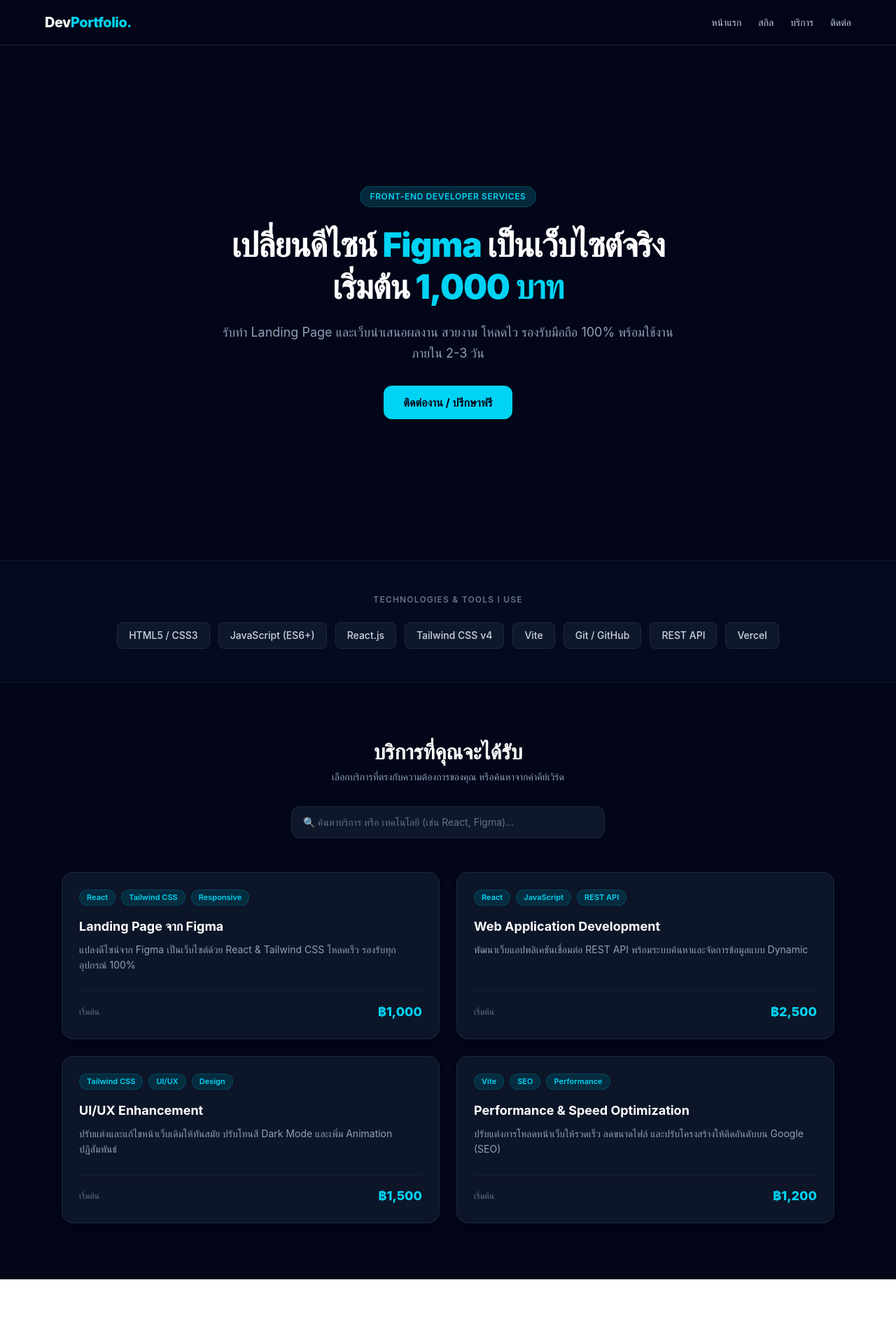
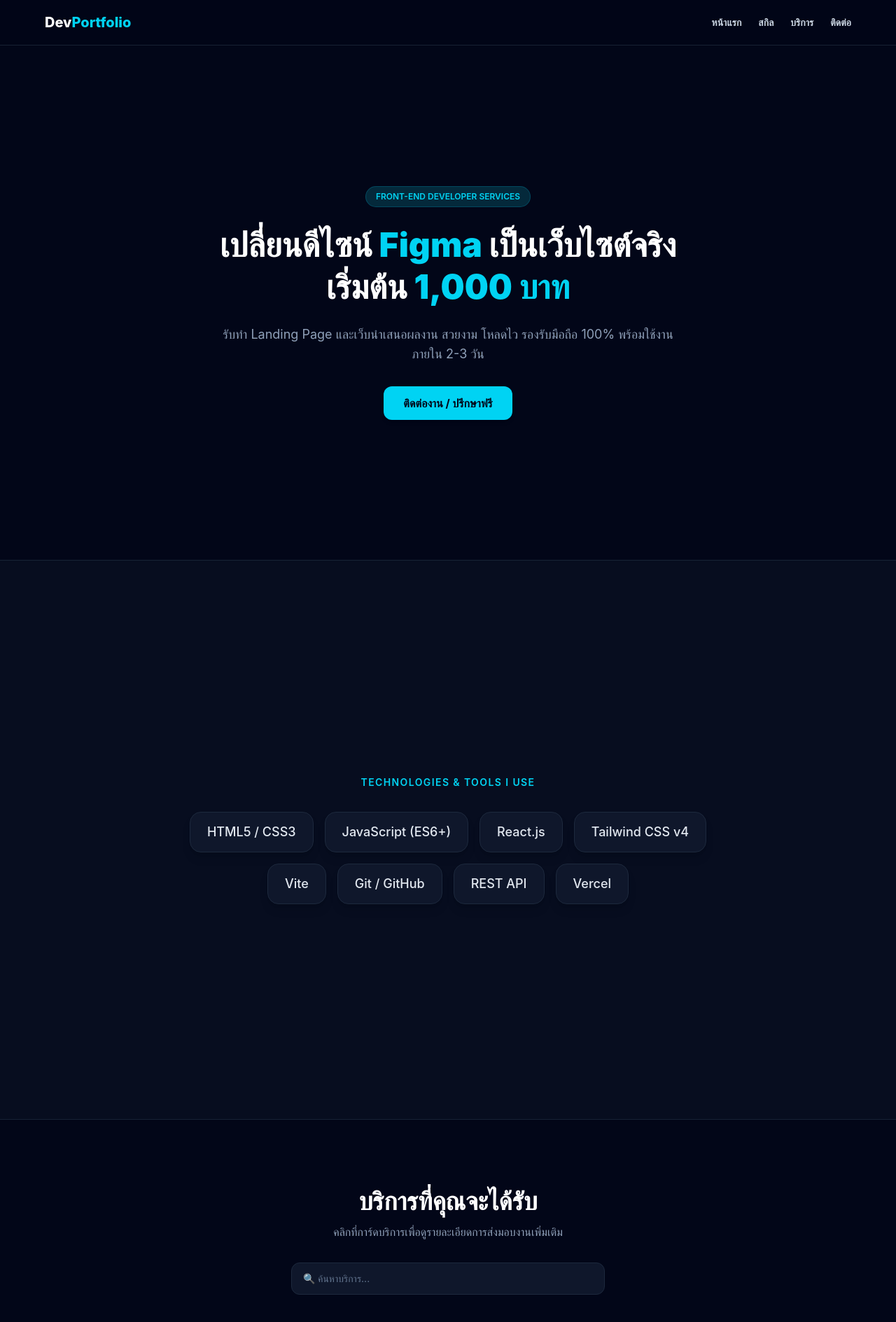
Before and after one commit to borripat25471/my-react-portfolio, a React (Vite) app: page / in a window 1280 px wide. Shown: the top 1889 px of the page at 70% size. Before the commit the page ends 1828 px from the top, so only its background shows below. Built offline with nearby package versions, Linux system fonts and the light colour scheme.

Commit message:
feat: complete portfolio layout and search feature

```diff
--- a/src/App.jsx
+++ b/src/App.jsx
@@ -4,47 +4,73 @@ import ServiceCard from './components/ServiceCard';
 const servicesData = [
   {
     id: 1,
-    title: 'Landing Page จาก Figma',
+    title: 'Landing Page จาก Figma / Adobe XD',
     description: 'แปลงดีไซน์จาก Figma เป็นเว็บไซต์ด้วย React & Tailwind CSS โหลดเร็ว รองรับทุกอุปกรณ์ 100%',
     price: 1000,
-    tags: ['React', 'Tailwind CSS', 'Responsive']
+    tags: ['React', 'Tailwind CSS', 'Responsive'],
+    details: {
+      duration: '2 - 3 วัน',
+      deliverables: [
+        'แปลงไฟล์ Figma เป็น Code (Clean Code & Reusable Component)',
+        'รองรับ Responsive ทุกขนาดหน้าจอ (Mobile, Tablet, Desktop)',
+        'ปรับแต่ง SEO เบื้องต้น + Meta Tags',
+        'Deploy ขึ้น Vercel / Netlify พร้อมใช้งาน'
+      ]
+    }
   },
   {
     id: 2,
-    title: 'Web Application Development',
-    description: 'พัฒนาเว็บแอปพลิเคชันเชื่อมต่อ REST API พร้อมระบบค้นหาและจัดการข้อมูลแบบ Dynamic',
+    title: 'พัฒนา Web Application / Dashboard',
+    description: 'พัฒนาหน้าเว็บเชื่อมต่อ REST API พร้อมระบบค้นหาและจัดการข้อมูลแบบ Dynamic',
     price: 2500,
-    tags: ['React', 'JavaScript', 'REST API']
+    tags: ['React', 'JavaScript', 'REST API'],
+    details: {
+      duration: '5 - 7 วัน',
+      deliverables: [
+        'พัฒนา UI หน้าเว็บบอร์ด/ระบบหลังบ้านตามโจทย์',
+        'เชื่อมต่อ REST API / Fetch Data (CRUD)',
+        'ระบบค้นหา Filter และ Sort ข้อมูล',
+        'ระบบแจ้งเตือน Error Handling & Loading State'
+      ]
+    }
   },
   {
     id: 3,
-    title: 'UI/UX Enhancement',
+    title: 'ปรับแต่ง UI/UX & Dark Mode',
     description: 'ปรับแต่งและแก้ไขหน้าเว็บเดิมให้ทันสมัย ปรับโทนสี Dark Mode และเพิ่ม Animation ปฏิสัมพันธ์',
     price: 1500,
-    tags: ['Tailwind CSS', 'UI/UX', 'Design']
+    tags: ['Tailwind CSS', 'UI/UX', 'Design'],
+    details: {
+      duration: '1 - 2 วัน',
+      deliverables: [
+        'รีดีไซน์หน้าเว็บเดิมให้ทันสมัยสไตล์ Modern Web',
+        'เพิ่มระบบสลับ Dark Mode / Light Mode',
+        'ใส่ Micro-interaction Animations สวยงาม'
+      ]
+    }
   },
   {
     id: 4,
     title: 'Performance & Speed Optimization',
     description: 'ปรับแต่งการโหลดหน้าเว็บให้รวดเร็ว ลดขนาดไฟล์ และปรับโครงสร้างให้ติดอันดับบน Google (SEO)',
     price: 1200,
-    tags: ['Vite', 'SEO', 'Performance']
+    tags: ['Vite', 'SEO', 'Performance'],
+    details: {
+      duration: '1 - 2 วัน',
+      deliverables: [
+        'วิเคราะห์และเพิ่มคะแนน Lighthouse / PageSpeed',
+        'Compress รูปภาพและ Optimize Assets ทั้งหมด',
+        'จัดโครงสร้าง HTML Semantic Tag เพื่อ SEO'
+      ]
+    }
   }
 ];
 
-const techStack = [
-  'HTML5 / CSS3',
-  'JavaScript (ES6+)',
-  'React.js',
-  'Tailwind CSS v4',
-  'Vite',
-  'Git / GitHub',
-  'REST API',
-  'Vercel'
-];
+const techStack = ['HTML5 / CSS3', 'JavaScript (ES6+)', 'React.js', 'Tailwind CSS v4', 'Vite', 'Git / GitHub', 'REST API', 'Vercel'];
 
 export default function App() {
-  const [isOpen, setIsOpen] = useState(false);
+  const [isContactOpen, setIsContactOpen] = useState(false);
+  const [selectedService, setSelectedService] = useState(null);
   const [searchTerm, setSearchTerm] = useState('');
 
   const filteredServices = servicesData.filter((item) =>
@@ -54,59 +80,44 @@ export default function App() {
   );
 
   return (
-    <div className="bg-slate-950 text-slate-100 min-h-screen font-sans antialiased selection:bg-cyan-500 selection:text-slate-950">
+    <div className="bg-slate-950 text-slate-100 min-h-screen font-sans antialiased">
       {/* Navigation Bar */}
-      <nav className="border-b border-slate-800/80 bg-slate-950/90 backdrop-blur-md sticky top-0 z-40 px-6 py-4 h-[65px]">
+      <nav className="border-b border-slate-800/80 bg-slate-950/90 backdrop-blur-md fixed top-0 left-0 right-0 z-40 px-6 py-4 h-[65px]">
         <div className="max-w-6xl mx-auto flex justify-between items-center h-full">
-          <span className="text-xl font-extrabold tracking-tight text-white">
-            Dev<span className="text-cyan-400">Portfolio.</span>
-          </span>
-          <div className="flex gap-6 text-sm font-medium text-slate-300">
+          <span className="text-xl font-extrabold text-white">Dev<span className="text-cyan-400">Portfolio</span></span>
+          <div className="flex gap-6 text-sm font-bold text-slate-300">
             <a href="#home" className="hover:text-cyan-400 transition">หน้าแรก</a>
             <a href="#skills" className="hover:text-cyan-400 transition">สกิล</a>
             <a href="#services" className="hover:text-cyan-400 transition">บริการ</a>
-            <button onClick={() => setIsOpen(true)} className="hover:text-cyan-400 transition cursor-pointer">
-              ติดต่อ
-            </button>
+            <button onClick={() => setIsContactOpen(true)} className="hover:text-cyan-400 transition cursor-pointer">ติดต่อ</button>
           </div>
         </div>
       </nav>
 
-      {/* Hero Section */}
-      <section id="home" className="min-h-[calc(100vh-65px)] flex flex-col justify-center items-center px-4 text-center max-w-4xl mx-auto py-12">
-        <span className="text-cyan-400 text-xs font-semibold tracking-wider uppercase bg-cyan-950/80 px-3.5 py-1.5 rounded-full border border-cyan-800/60 mb-6">
+      {/* Hero Section (เต็ม 1 หน้าจอ) */}
+      <section id="home" className="min-h-screen flex flex-col justify-center items-center px-4 text-center max-w-4xl mx-auto pt-[65px]">
+        <span className="text-cyan-400 text-xs font-semibold uppercase bg-cyan-950/80 px-3.5 py-1.5 rounded-full border border-cyan-800/60 mb-6">
           FRONT-END DEVELOPER SERVICES
         </span>
-
-        <h1 className="text-3xl md:text-5xl font-black text-white mb-5 leading-tight tracking-tight">
+        <h1 className="text-3xl md:text-5xl font-black text-white mb-6 leading-tight">
           เปลี่ยนดีไซน์ <span className="text-cyan-400">Figma</span> เป็นเว็บไซต์จริง<br />
           เริ่มต้น <span className="text-cyan-400">1,000 บาท</span>
         </h1>
-
-        <p className="text-slate-400 text-base md:text-lg mb-8 max-w-2xl mx-auto leading-relaxed">
+        <p className="text-slate-400 text-base md:text-lg mb-8 max-w-2xl mx-auto">
           รับทำ Landing Page และเว็บนำเสนอผลงาน สวยงาม โหลดไว รองรับมือถือ 100% พร้อมใช้งานภายใน 2-3 วัน
         </p>
-
-        <button
-          onClick={() => setIsOpen(true)}
-          className="bg-cyan-400 hover:bg-cyan-300 text-slate-950 font-bold px-7 py-3 rounded-xl shadow-md hover:shadow-cyan-400/20 transition cursor-pointer text-base"
-        >
+        <button onClick={() => setIsContactOpen(true)} className="bg-cyan-400 hover:bg-cyan-300 text-slate-950 font-bold px-7 py-3 rounded-xl shadow-md transition cursor-pointer">
           ติดต่องาน / ปรึกษาฟรี
         </button>
       </section>
 
-      {/* Tech Stack Section */}
-      <section id="skills" className="py-12 border-t border-b border-slate-900 bg-slate-900/30">
-        <div className="max-w-6xl mx-auto px-6 text-center">
-          <p className="text-xs font-semibold uppercase tracking-widest text-slate-500 mb-6">
-            TECHNOLOGIES & TOOLS I USE
-          </p>
-          <div className="flex flex-wrap justify-center gap-3">
+      {/* Tech Stack Section (เต็ม 1 หน้าจอ) */}
+      <section id="skills" className="min-h-screen flex flex-col justify-center items-center border-t border-b border-slate-800/80 bg-slate-900/40 px-6">
+        <div className="max-w-6xl mx-auto text-center">
+          <p className="text-sm font-semibold uppercase tracking-widest text-cyan-400 mb-8">TECHNOLOGIES & TOOLS I USE</p>
+          <div className="flex flex-wrap justify-center gap-4 max-w-3xl mx-auto">
             {techStack.map((tech, index) => (
-              <span
-                key={index}
-                className="bg-slate-900 border border-slate-800 text-slate-300 hover:text-cyan-400 hover:border-cyan-500/40 text-xs md:text-sm font-medium px-4 py-2 rounded-lg transition"
-              >
+              <span key={index} className="bg-slate-900 border border-slate-800 text-slate-200 text-base md:text-lg font-medium px-6 py-3.5 rounded-2xl shadow-lg">
                 {tech}
               </span>
             ))}
@@ -114,58 +125,74 @@ export default function App() {
         </div>
       </section>
 
-      {/* Services & Search Section */}
-      <section id="services" className="py-20 px-6 max-w-6xl mx-auto">
-        <h2 className="text-2xl md:text-3xl font-bold text-center text-white mb-2">
-          บริการที่คุณจะได้รับ
-        </h2>
-        <p className="text-slate-400 text-sm text-center mb-8">
-          เลือกบริการที่ตรงกับความต้องการของคุณ หรือค้นหาจากคำคีย์เวิร์ด
-        </p>
+      {/* Services Section (เต็ม 1 หน้าจอ) */}
+      <section id="services" className="min-h-screen flex flex-col justify-center items-center py-24 px-6 max-w-6xl mx-auto">
+        <h2 className="text-2xl md:text-4xl font-bold text-center text-white mb-3">บริการที่คุณจะได้รับ</h2>
+        <p className="text-slate-400 text-sm md:text-base text-center mb-8">คลิกที่การ์ดบริการเพื่อดูรายละเอียดการส่งมอบงานเพิ่มเติม</p>
 
-        {/* Search Input */}
-        <div className="max-w-md mx-auto mb-12">
+        <div className="max-w-md w-full mx-auto mb-10">
           <input
             type="text"
-            placeholder="🔍 ค้นหาบริการ หรือ เทคโนโลยี (เช่น React, Figma)..."
+            placeholder="🔍 ค้นหาบริการ..."
             value={searchTerm}
             onChange={(e) => setSearchTerm(e.target.value)}
-            className="bg-slate-900 border border-slate-800 text-white placeholder-slate-500 rounded-xl px-4 py-3 focus:outline-none focus:border-cyan-400 w-full text-sm transition"
+            className="bg-slate-900 border border-slate-800 text-white placeholder-slate-500 rounded-xl px-4 py-3 focus:border-cyan-400 w-full text-sm outline-none"
           />
         </div>
 
-        {/* Services List */}
-        {filteredServices.length === 0 ? (
-          <p className="text-center text-slate-500 py-8">ไม่พบบริการที่ตรงกับ "{searchTerm}"</p>
-        ) : (
-          <div className="grid grid-cols-1 md:grid-cols-2 lg:grid-cols-2 gap-6">
-            {filteredServices.map((item) => (
-              <ServiceCard
-                key={item.id}
-                title={item.title}
-                description={item.description}
-                price={item.price}
-                tags={item.tags}
-              />
-            ))}
-          </div>
-        )}
+        <div className="grid grid-cols-1 md:grid-cols-2 gap-6 w-full">
+          {filteredServices.map((item) => (
+            <div key={item.id} onClick={() => setSelectedService(item)} className="cursor-pointer">
+              <ServiceCard title={item.title} description={item.description} price={item.price} tags={item.tags} />
+            </div>
+          ))}
+        </div>
       </section>
 
-      {/* Modal */}
-      {isOpen && (
+      {/* Service Detail Modal */}
+      {selectedService && (
         <div className="fixed inset-0 bg-slate-950/80 backdrop-blur-sm flex items-center justify-center p-4 z-50">
-          <div className="bg-slate-900 border border-slate-800 p-6 rounded-xl max-w-sm w-full text-left shadow-2xl">
-            <h3 className="text-xl font-bold text-cyan-400 mb-2">ส่งข้อความติดต่องาน</h3>
+          <div className="bg-slate-900 border border-slate-800 p-6 md:p-8 rounded-2xl max-w-lg w-full text-left shadow-2xl relative">
+            <span className="text-xs text-cyan-400 font-semibold uppercase">รายละเอียดบริการ</span>
+            <h3 className="text-xl md:text-2xl font-bold text-white mt-1 mb-3">{selectedService.title}</h3>
+            <p className="text-slate-300 text-sm mb-6 leading-relaxed">{selectedService.description}</p>
+
+            <div className="bg-slate-950 p-4 rounded-xl border border-slate-800/80 mb-6">
+              <p className="text-xs text-slate-400 mb-2 font-medium">สิ่งที่ลูกค้าจะได้รับ:</p>
+              <ul className="list-disc list-inside text-xs md:text-sm text-slate-300 space-y-1.5">
+                {selectedService.details.deliverables.map((item, idx) => (
+                  <li key={idx}>{item}</li>
+                ))}
+              </ul>
+              <div className="mt-4 pt-3 border-t border-slate-800 flex justify-between text-xs text-slate-400">
+                <span>ระยะเวลาทำงาน: <strong className="text-cyan-400">{selectedService.details.duration}</strong></span>
+                <span>ราคาเริ่มต้น: <strong className="text-cyan-400 font-bold">฿{selectedService.price.toLocaleString()}</strong></span>
+              </div>
+            </div>
+
+            <div className="flex gap-3">
+              <button onClick={() => { setSelectedService(null); setIsContactOpen(true); }} className="flex-1 bg-cyan-400 hover:bg-cyan-300 text-slate-950 font-bold py-2.5 rounded-xl text-sm transition">
+                ติดต่องานนี้
+              </button>
+              <button onClick={() => setSelectedService(null)} className="bg-slate-800 hover:bg-slate-700 text-slate-300 font-medium px-4 py-2.5 rounded-xl text-sm transition">
+                ปิด
+              </button>
+            </div>
+          </div>
+        </div>
+      )}
+
+      {/* Contact Modal */}
+      {isContactOpen && (
+        <div className="fixed inset-0 bg-slate-950/80 backdrop-blur-sm flex items-center justify-center p-4 z-50">
+          <div className="bg-slate-900 border border-slate-800 p-6 rounded-2xl max-w-sm w-full text-left shadow-2xl">
+            <h3 className="text-xl font-bold text-cyan-400 mb-2">ติดต่องาน</h3>
             <p className="text-slate-300 text-sm mb-4 leading-relaxed">
               เบอร์โทร: 063-164-7907 <br />
               Email: borripat25471@gmail.com
             </p>
-            <button
-              onClick={() => setIsOpen(false)}
-              className="w-full bg-red-500/80 hover:bg-red-500 text-white font-medium py-2 rounded-lg transition cursor-pointer"
-            >
-              ปิดหน้าต่าง
+            <button onClick={() => setIsContactOpen(false)} className="w-full bg-red-500/80 hover:bg-red-500 text-white font-medium py-2 rounded-xl transition">
+              ปิด
             </button>
           </div>
         </div>
--- a/src/components/ServiceCard.jsx
+++ b/src/components/ServiceCard.jsx
@@ -1,27 +1,28 @@
-export default function ServiceCard({ title, description, price, tags }) {
+export default function ServiceCard({ title, description, price, tags, onClick }) {
   return (
-    <div className="bg-slate-900/90 border border-slate-800 p-6 rounded-2xl hover:border-cyan-500/50 transition duration-300 flex flex-col justify-between shadow-lg hover:shadow-cyan-500/10 group">
+    <div
+      onClick={onClick}
+      className="bg-slate-900/90 border border-slate-800 hover:border-cyan-500/50 p-6 rounded-2xl transition-all duration-300 hover:-translate-y-1 hover:shadow-xl hover:shadow-cyan-500/10 flex flex-col justify-between h-full cursor-pointer text-left group"
+    >
       <div>
-        <div className="flex flex-wrap gap-2 mb-4">
-          {tags && tags.map((tag, index) => (
-            <span key={index} className="text-[11px] font-semibold text-cyan-400 bg-cyan-950/80 border border-cyan-800/50 px-2.5 py-0.5 rounded-full">
+        <div className="flex flex-wrap gap-2 mb-3">
+          {tags.map((tag, idx) => (
+            <span key={idx} className="text-[11px] font-semibold bg-cyan-950/80 text-cyan-400 border border-cyan-800/50 px-2.5 py-0.5 rounded-full">
               {tag}
             </span>
           ))}
         </div>
-        <h3 className="text-lg font-bold text-white mb-2 group-hover:text-cyan-400 transition">
+        <h3 className="text-lg font-bold text-white group-hover:text-cyan-400 transition-colors mb-2">
           {title}
         </h3>
-        <p className="text-slate-400 text-sm leading-relaxed mb-6">
+        <p className="text-slate-400 text-xs md:text-sm leading-relaxed mb-6">
           {description}
         </p>
       </div>
 
-      <div className="flex items-center justify-between pt-4 border-t border-slate-800/80">
-        <span className="text-xs text-slate-500 font-medium">เริ่มต้น</span>
-        <span className="text-lg font-extrabold text-cyan-400">
-          ฿{price.toLocaleString()}
-        </span>
+      <div className="flex justify-between items-center border-t border-slate-800/80 pt-4 mt-auto">
+        <span className="text-xs text-slate-500">เริ่มต้น</span>
+        <span className="text-cyan-400 font-extrabold text-lg">฿{price.toLocaleString()}</span>
       </div>
     </div>
   );
```
